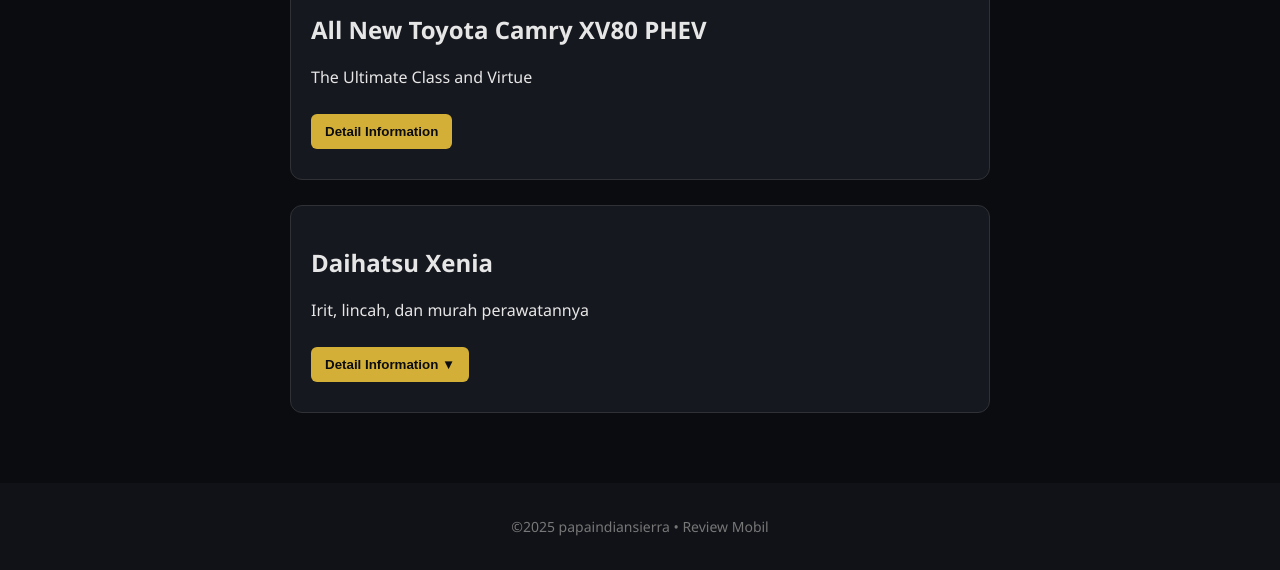
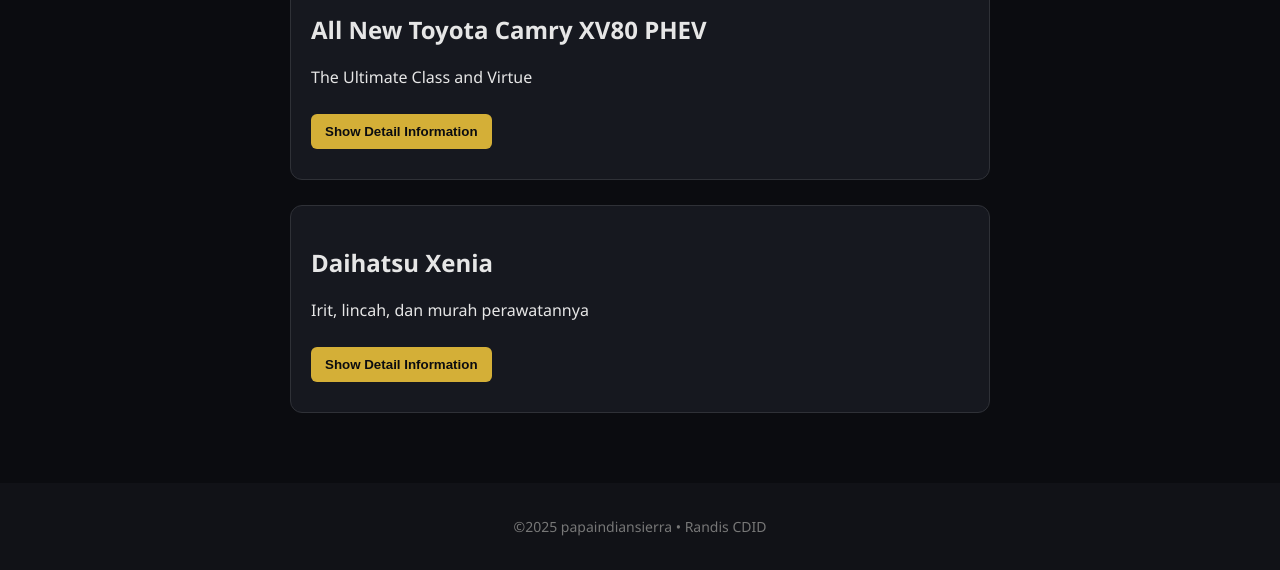
Before and after one commit to papaindiansierra/my-website, a plain HTML site: page index.html in a window 1280 px wide. Shown: the part 405-975 px from the top of the page. Drawn offline with Linux system fonts and the light colour scheme.

Commit message:
Update index.html

```diff
--- a/index.html
+++ b/index.html
@@ -21,7 +21,7 @@
             <img src="dinas.png" alt="Mobil 9" class="mobil-img">
             <h2>All New Toyota Camry XV80 PHEV</h2>
             <p>The Ultimate Class and Virtue</p>
-            <button onclick="toggleDetail(1)">Detail Information</button>
+            <button onclick="toggleDetail(1)">Show Detail Information</button>
             <div class="detail" id="detail-1">
                 <ul>
                     <li>Tahun: 2025</li>
@@ -36,7 +36,7 @@
         <div class="mobil-card">
             <h2>Daihatsu Xenia</h2>
             <p>Irit, lincah, dan murah perawatannya</p>
-            <button onclick="toggleDetail(2)">Detail Information ▼</button>
+            <button onclick="toggleDetail(2)">Show Detail Information</button>
             <div class="detail" id="detail-2">
                 <ul>
                     <li>Tahun: 2017</li>
@@ -49,7 +49,7 @@
     </main>
 
     <footer>
-        <p>©2025 papaindiansierra • Review Mobil</p>
+        <p>©2025 papaindiansierra • Randis CDID</p>
     </footer>
 
     <script src="script.js"></script>
```
